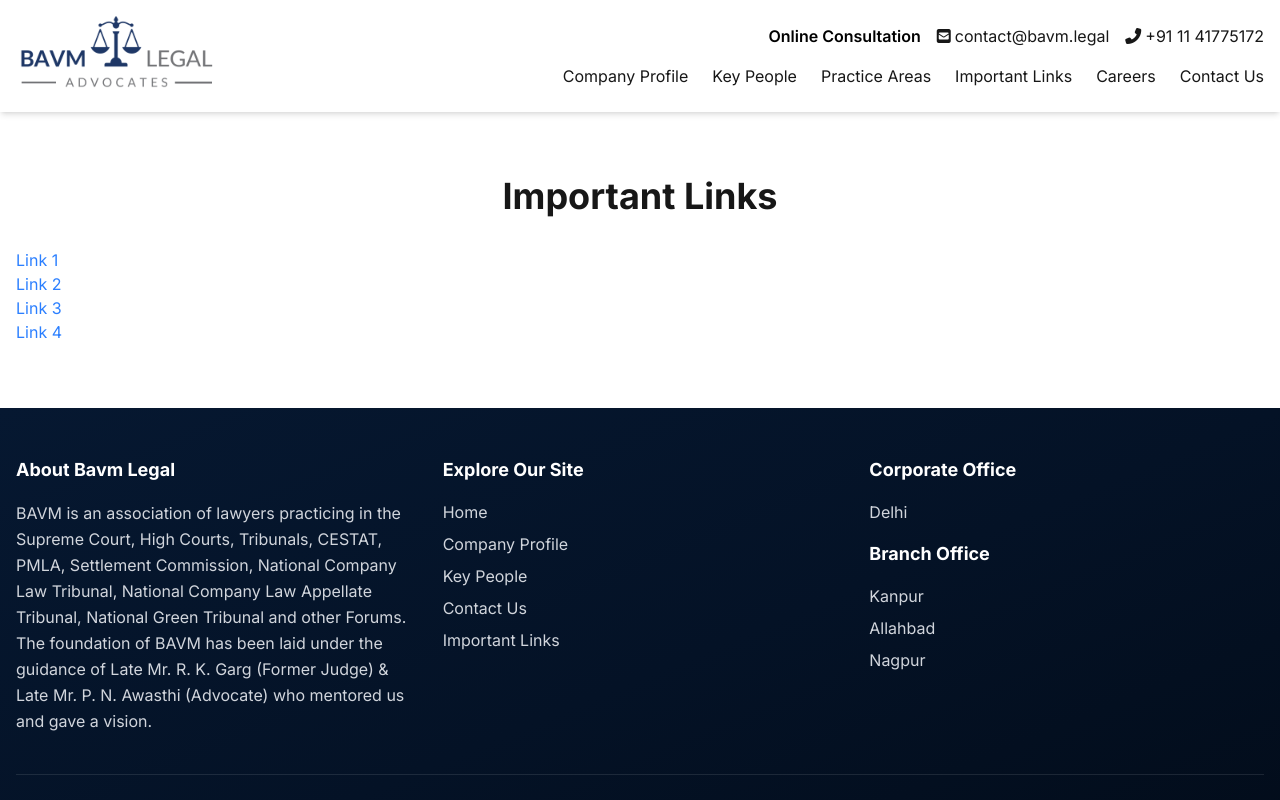
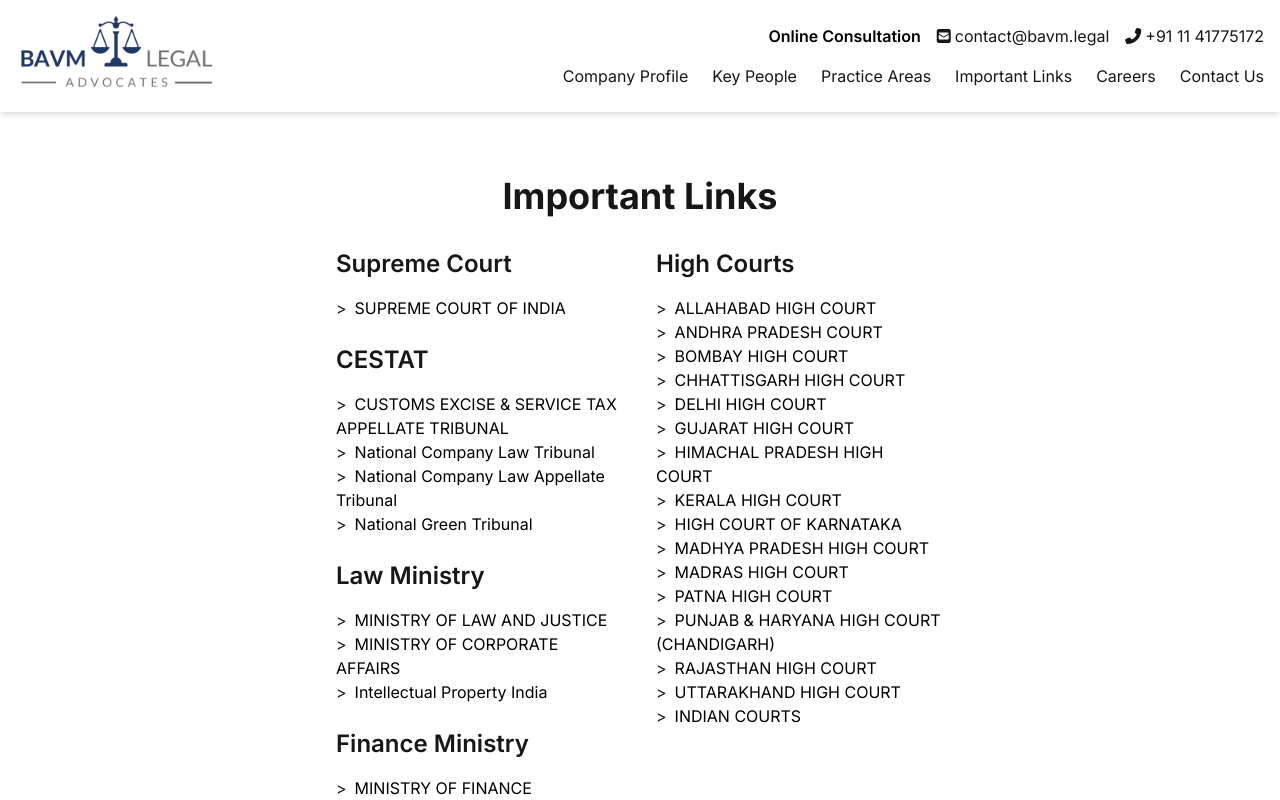
Before and after one commit to kartikay-bagla/bavm-react, a Next.js app: page /important-links in a window 1280 px wide. Shown: the top 800 px of the page. Built offline with nearby package versions, Linux system fonts and the light colour scheme.

Commit message:
add important links

```diff
--- a/src/app/important-links/page.tsx
+++ b/src/app/important-links/page.tsx
@@ -1,14 +1,68 @@
 export default function ImportantLinks() {
   return (
-    <div className="container mx-auto px-4 py-16">
+    <div className="w-full md:w-1/2 mx-auto px-4 py-16">
       <h1 className="text-4xl font-bold text-center mb-8">Important Links</h1>
-      <div className="prose lg:prose-xl mx-auto">
-        <ul>
-          <li><a href="#" className="text-blue-500 hover:underline">Link 1</a></li>
-          <li><a href="#" className="text-blue-500 hover:underline">Link 2</a></li>
-          <li><a href="#" className="text-blue-500 hover:underline">Link 3</a></li>
-          <li><a href="#" className="text-blue-500 hover:underline">Link 4</a></li>
-        </ul>
+      <div className="grid grid-cols-1 md:grid-cols-2 gap-8">
+        {/* Left Column */}
+        <div>
+          <h2 className="text-2xl font-semibold mb-4">Supreme Court</h2>
+          <ul className="mb-6">
+            <li><span className="mr-2">&gt;</span><a href="https://main.sci.gov.in/" className="text-black hover:underline" target="_blank" rel="noopener noreferrer">SUPREME COURT OF INDIA</a></li>
+          </ul>
+
+          <h2 className="text-2xl font-semibold mb-4">CESTAT</h2>
+          <ul className="mb-6">
+            <li><span className="mr-2">&gt;</span><a href="https://cestat.gov.in/" className="text-black hover:underline" target="_blank" rel="noopener noreferrer">CUSTOMS EXCISE & SERVICE TAX APPELLATE TRIBUNAL</a></li>
+            <li><span className="mr-2">&gt;</span><a href="https://nclt.gov.in/" className="text-black hover:underline" target="_blank" rel="noopener noreferrer">National Company Law Tribunal</a></li>
+            <li><span className="mr-2">&gt;</span><a href="https://nclat.nic.in/" className="text-black hover:underline" target="_blank" rel="noopener noreferrer">National Company Law Appellate Tribunal</a></li>
+            <li><span className="mr-2">&gt;</span><a href="https://www.greentribunal.gov.in/" className="text-black hover:underline" target="_blank" rel="noopener noreferrer">National Green Tribunal</a></li>
+          </ul>
+
+          <h2 className="text-2xl font-semibold mb-4">Law Ministry</h2>
+          <ul className="mb-6">
+            <li><span className="mr-2">&gt;</span><a href="https://lawmin.gov.in/" className="text-black hover:underline" target="_blank" rel="noopener noreferrer">MINISTRY OF LAW AND JUSTICE</a></li>
+            <li><span className="mr-2">&gt;</span><a href="https://WWW.MCA.GOV.IN/CONTENT/MCA/GLOBAL/EN/HOME.HTML" className="text-black hover:underline" target="_blank" rel="noopener noreferrer">MINISTRY OF CORPORATE AFFAIRS</a></li>
+            <li><span className="mr-2">&gt;</span><a href="https://ipindia.gov.in/" className="text-black hover:underline" target="_blank" rel="noopener noreferrer">Intellectual Property India</a></li>
+          </ul>
+
+          <h2 className="text-2xl font-semibold mb-4">Finance Ministry</h2>
+          <ul className="mb-6">
+            <li><span className="mr-2">&gt;</span><a href="https://www.finmin.nic.in/" className="text-black hover:underline" target="_blank" rel="noopener noreferrer">MINISTRY OF FINANCE</a></li>
+          </ul>
+
+          <h2 className="text-2xl font-semibold mb-4">CBIC</h2>
+          <ul className="mb-6">
+            <li><span className="mr-2">&gt;</span><a href="https://www.cbic.gov.in/" className="text-black hover:underline" target="_blank" rel="noopener noreferrer">CENTRAL BOARD OF INDIRECT TAXES AND CUSTOMS</a></li>
+          </ul>
+
+          <h2 className="text-2xl font-semibold mb-4">Settlement Commission</h2>
+          <ul className="mb-6">
+            <li><span className="mr-2">&gt;</span><a href="https://settlementcommission-cest.gov.in/" className="text-black hover:underline" target="_blank" rel="noopener noreferrer">CUSTOM, EXCISE & SERVICE TAX</a></li>
+          </ul>
+        </div>
+
+        {/* Right Column */}
+        <div>
+          <h2 className="text-2xl font-semibold mb-4">High Courts</h2>
+          <ul>
+            <li><span className="mr-2">&gt;</span><a href="https://www.allahabadhighcourt.in/" className="text-black hover:underline" target="_blank" rel="noopener noreferrer">ALLAHABAD HIGH COURT</a></li>
+            <li><span className="mr-2">&gt;</span><a href="https://hc.ap.nic.in/" className="text-black hover:underline" target="_blank" rel="noopener noreferrer">ANDHRA PRADESH COURT</a></li>
+            <li><span className="mr-2">&gt;</span><a href="https://bombayhighcourt.nic.in/" className="text-black hover:underline" target="_blank" rel="noopener noreferrer">BOMBAY HIGH COURT</a></li>
+            <li><span className="mr-2">&gt;</span><a href="https://highcourt.cg.gov.in/" className="text-black hover:underline" target="_blank" rel="noopener noreferrer">CHHATTISGARH HIGH COURT</a></li>
+            <li><span className="mr-2">&gt;</span><a href="http://delhihighcourt.nic.in/" className="text-black hover:underline" target="_blank" rel="noopener noreferrer">DELHI HIGH COURT</a></li>
+            <li><span className="mr-2">&gt;</span><a href="https://gujarathighcourt.nic.in/" className="text-black hover:underline" target="_blank" rel="noopener noreferrer">GUJARAT HIGH COURT</a></li>
+            <li><span className="mr-2">&gt;</span><a href="https://hphighcourt.nic.in/" className="text-black hover:underline" target="_blank" rel="noopener noreferrer">HIMACHAL PRADESH HIGH COURT</a></li>
+            <li><span className="mr-2">&gt;</span><a href="https://hckerala.gov.in/" className="text-black hover:underline" target="_blank" rel="noopener noreferrer">KERALA HIGH COURT</a></li>
+            <li><span className="mr-2">&gt;</span><a href="http://karnatakajudiciary.kar.nic.in/" className="text-black hover:underline" target="_blank" rel="noopener noreferrer">HIGH COURT OF KARNATAKA</a></li>
+            <li><span className="mr-2">&gt;</span><a href="https://mphc.gov.in/" className="text-black hover:underline" target="_blank" rel="noopener noreferrer">MADHYA PRADESH HIGH COURT</a></li>
+            <li><span className="mr-2">&gt;</span><a href="http://www.hcmadras.tn.nic.in/" className="text-black hover:underline" target="_blank" rel="noopener noreferrer">MADRAS HIGH COURT</a></li>
+            <li><span className="mr-2">&gt;</span><a href="http://patnahighcourt.gov.in/" className="text-black hover:underline" target="_blank" rel="noopener noreferrer">PATNA HIGH COURT</a></li>
+            <li><span className="mr-2">&gt;</span><a href="https://highcourtchd.gov.in/" className="text-black hover:underline" target="_blank" rel="noopener noreferrer">PUNJAB & HARYANA HIGH COURT (CHANDIGARH)</a></li>
+            <li><span className="mr-2">&gt;</span><a href="https://hcraj.nic.in/hcraj/" className="text-black hover:underline" target="_blank" rel="noopener noreferrer">RAJASTHAN HIGH COURT</a></li>
+            <li><span className="mr-2">&gt;</span><a href="https://highcourtofuttarakhand.gov.in/" className="text-black hover:underline" target="_blank" rel="noopener noreferrer">UTTARAKHAND HIGH COURT</a></li>
+            <li><span className="mr-2">&gt;</span><a href="https://ecourts.gov.in/ecourts_home/" className="text-black hover:underline" target="_blank" rel="noopener noreferrer">INDIAN COURTS</a></li>
+          </ul>
+        </div>
       </div>
     </div>
   );
```
